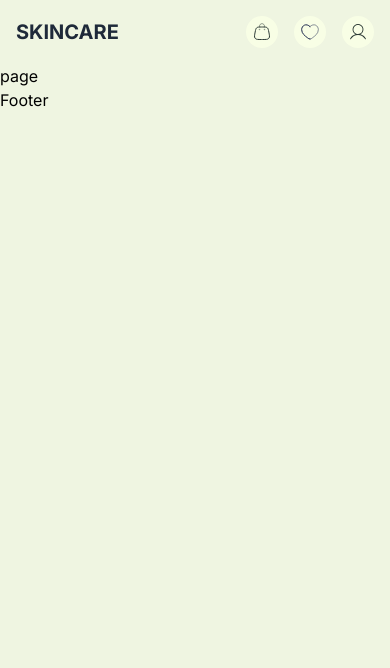
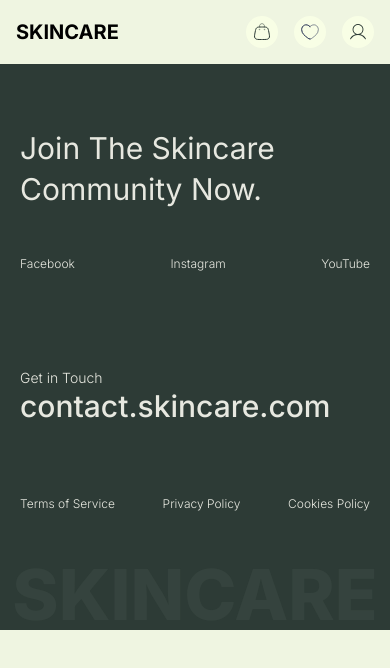
Before and after one commit to soni-naveen/skincare-frontend-task, a Next.js app: page / in a window 390 px wide. Shown: the top 668 px of the page. Built offline with nearby package versions, Linux system fonts and the light colour scheme.

Commit message:
feat: added responsive Footer

```diff
--- a/src/app/components/Footer.jsx
+++ b/src/app/components/Footer.jsx
@@ -1,5 +1,43 @@
-import React from "react";
+import Link from "next/link";
 
 export default function Footer() {
-  return <div>Footer</div>;
+  return (
+    <div className="bg-[#2D3B36]">
+      <footer className="text-[#E7E8E0] pt-16 md:pt-24 lg:pt-28 pb-12 px-5 xs:px-10">
+        <div className="max-w-7xl mx-auto flex flex-col h-96 md:h-auto md:flex-row justify-between gap-8">
+          {/* Left */}
+          <div className="flex flex-col justify-between h-36 md:h-52 lg:h-60">
+            <h2 className="text-3xl xxs:text-4xl md:text-3xl lg:text-4xl leading-snug">
+              Join The Skincare <br /> Community Now.
+            </h2>
+            <div className="flex flex-wrap w-full justify-between gap-6 text-xs font-light">
+              <Link href="#">Facebook</Link>
+              <Link href="#">Instagram</Link>
+              <Link href="#">YouTube</Link>
+            </div>
+          </div>
+
+          {/* Right */}
+          <div className="flex flex-col justify-between h-36 md:h-52 lg:h-60">
+            <div>
+              <p className="font-light text-sm sm:text-base">
+                Get in Touch
+              </p>
+              <p className="text-3xl xxs:text-4xl md:text-3xl lg:text-4xl font-medium">
+                contact.skincare.com
+              </p>
+            </div>
+            <div className="flex flex-wrap w-full justify-between gap-6 text-xs font-light">
+              <Link href="#">Terms of Service</Link>
+              <Link href="#">Privacy Policy</Link>
+              <Link href="#">Cookies Policy</Link>
+            </div>
+          </div>
+        </div>
+      </footer>
+      <div className="-mb-10 leading-none overflow-hidden text-clamp font-extrabold text-[#3D4B4680] text-center">
+        SKINCARE
+      </div>
+    </div>
+  );
 }
--- a/src/app/components/Navbar.jsx
+++ b/src/app/components/Navbar.jsx
@@ -7,10 +7,10 @@ export default function Navbar() {
     <nav className="px-4 md:px-6 lg:px-8 py-4">
       <div className="max-w-[90rem] mx-auto flex items-center justify-between">
         {/* Logo */}
-        <div className="text-xl font-bold text-gray-800">SKINCARE</div>
+        <div className="text-xl font-bold">SKINCARE</div>
 
         {/* Links*/}
-        <div className="hidden sm:flex space-x-5 md:space-x-8 text-sm text-gray-700">
+        <div className="hidden sm:flex space-x-5 md:space-x-8 text-sm">
           <Link href="#" className="hover:underline">
             All Products
           </Link>
@@ -31,19 +31,19 @@ export default function Navbar() {
             <div className="rounded-full bg-[#F8FEE5] p-1.5 sm:p-2 flex items-center gap-1">
               <img
                 src="/assets/shoppingbag.svg"
-                className="w-5 h-5 text-gray-800"
+                className="w-5 h-5"
               />
             </div>
             <p className="hidden md:block text-sm">Cart(1)</p>
           </Link>
           <Link href="#">
             <div className="rounded-full bg-[#F8FEE5] p-1.5 sm:p-2">
-              <img src="/assets/heart.svg" className="w-5 h-5 text-gray-800" />
+              <img src="/assets/heart.svg" className="w-5 h-5" />
             </div>
           </Link>
           <Link href="#">
             <div className="rounded-full bg-[#F8FEE5] p-1.5 sm:p-2">
-              <img src="/assets/user.svg" className="w-5 h-5 text-gray-800" />
+              <img src="/assets/user.svg" className="w-5 h-5" />
             </div>
           </Link>
         </div>
--- a/src/app/globals.css
+++ b/src/app/globals.css
@@ -6,5 +6,6 @@ body {
 
 @theme {
   --breakpoint-xs: 30rem; /* 480px*/
-  --breakpoint-xxs: 22rem; /* 352px*/
+  --breakpoint-xxs: 26.25rem; /* 420px*/
+  --text-clamp: clamp(3.5rem, 18vw, 18rem);
 }
--- a/src/app/page.jsx
+++ b/src/app/page.jsx
@@ -1,5 +1,5 @@
 import React from "react";
 
 export default function page() {
-  return <div>page</div>;
+  return <div></div>;
 }
```
